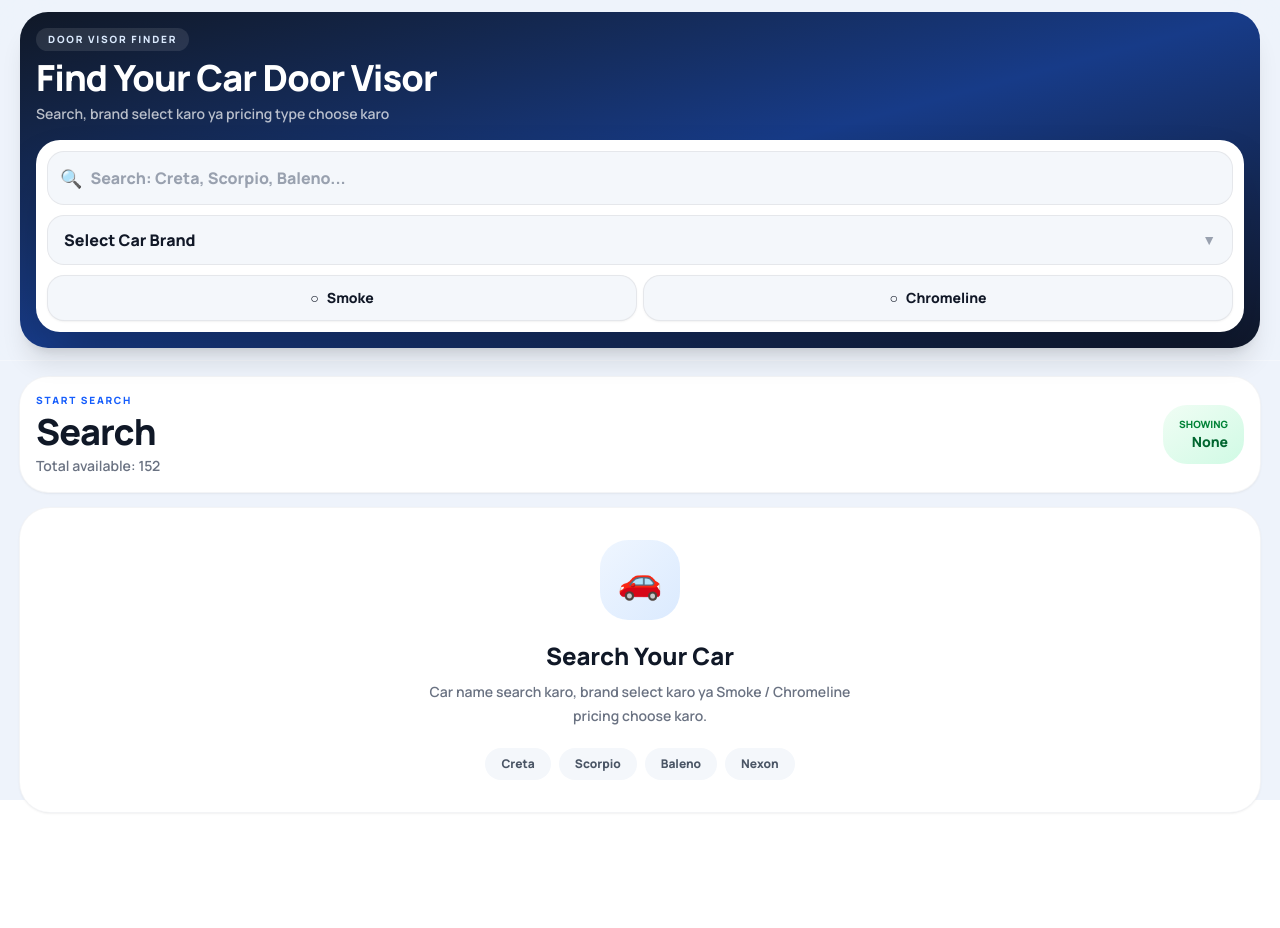
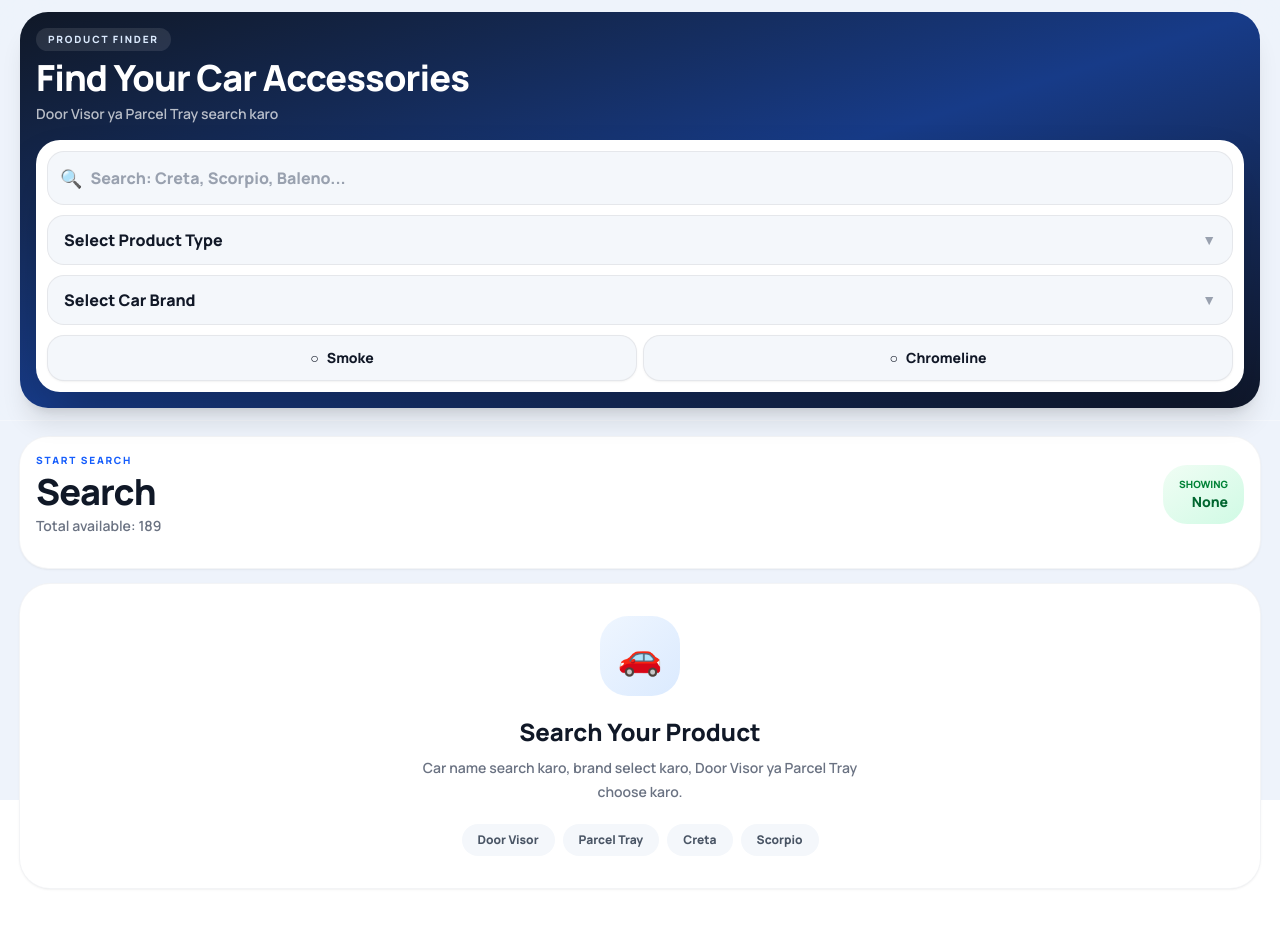
Before and after one commit to supportwinslow-cpu/door-visor, a Next.js app: page / in a window 1280 px wide. Before the commit the page ends 852 px from the top, so only its background shows below. Built offline with nearby package versions, Linux system fonts and the light colour scheme.

Commit message:
initial push

```diff
--- a/app/data/products.js
+++ b/app/data/products.js
@@ -1514,6 +1514,303 @@ const products = [
     "chromelinePrice": 1500,
     "set": 6,
   },
+  // ===== Parcel Tray Products =====
+  {
+    "id": "PT-001",
+    "productType": "Parcel Tray",
+    "carName": "Creta 2020",
+    "brandName": "Hyundai",
+    "year": "2020",
+    "price": 2500,
+  },
+  {
+    "id": "PT-002",
+    "productType": "Parcel Tray",
+    "carName": "Baleno 2022",
+    "brandName": "Maruti",
+    "year": "2022",
+    "price": 2500,
+  },
+  {
+    "id": "PT-003",
+    "productType": "Parcel Tray",
+    "carName": "Brezza 2022",
+    "brandName": "Maruti",
+    "year": "2022",
+    "price": 2500,
+  },
+  {
+    "id": "PT-004",
+    "productType": "Parcel Tray",
+    "carName": "Venue 2022",
+    "brandName": "Hyundai",
+    "year": "2022",
+    "price": 2500,
+  },
+  {
+    "id": "PT-005",
+    "productType": "Parcel Tray",
+    "carName": "XUV-300",
+    "brandName": "Mahindra",
+    "year": "All Years",
+    "price": 2500,
+  },
+  {
+    "id": "PT-006",
+    "productType": "Parcel Tray",
+    "carName": "Grand Vitara",
+    "brandName": "Maruti",
+    "year": "All Years",
+    "price": 2500,
+  },
+  {
+    "id": "PT-007",
+    "productType": "Parcel Tray",
+    "carName": "Nexon",
+    "brandName": "Tata",
+    "year": "All Years",
+    "price": 2500,
+  },
+  {
+    "id": "PT-008",
+    "productType": "Parcel Tray",
+    "carName": "Punch",
+    "brandName": "Tata",
+    "year": "All Years",
+    "price": 2500,
+  },
+  {
+    "id": "PT-009",
+    "productType": "Parcel Tray",
+    "carName": "Tiago",
+    "brandName": "Tata",
+    "year": "All Years",
+    "price": 2500,
+  },
+  {
+    "id": "PT-010",
+    "productType": "Parcel Tray",
+    "carName": "Fronx",
+    "brandName": "Maruti",
+    "year": "All Years",
+    "price": 2500,
+  },
+  {
+    "id": "PT-011",
+    "productType": "Parcel Tray",
+    "carName": "Sonet",
+    "brandName": "Kia",
+    "year": "All Years",
+    "price": 2500,
+  },
+  {
+    "id": "PT-012",
+    "productType": "Parcel Tray",
+    "carName": "Magnite",
+    "brandName": "Nissan",
+    "year": "All Years",
+    "price": 2500,
+  },
+  {
+    "id": "PT-013",
+    "productType": "Parcel Tray",
+    "carName": "Nexon 23",
+    "brandName": "Tata",
+    "year": "2023",
+    "price": 2500,
+  },
+  {
+    "id": "PT-014",
+    "productType": "Parcel Tray",
+    "carName": "Exter",
+    "brandName": "Hyundai",
+    "year": "All Years",
+    "price": 2500,
+  },
+  {
+    "id": "PT-015",
+    "productType": "Parcel Tray",
+    "carName": "Altroz",
+    "brandName": "Tata",
+    "year": "All Years",
+    "price": 2500,
+  },
+  {
+    "id": "PT-016",
+    "productType": "Parcel Tray",
+    "carName": "Wagon-R 2019",
+    "brandName": "Maruti",
+    "year": "2019",
+    "price": 2500,
+  },
+  {
+    "id": "PT-017",
+    "productType": "Parcel Tray",
+    "carName": "Swift 2018 Onwards",
+    "brandName": "Maruti",
+    "year": "2018 Onwards",
+    "price": 2500,
+  },
+  {
+    "id": "PT-018",
+    "productType": "Parcel Tray",
+    "carName": "Creta 2024",
+    "brandName": "Hyundai",
+    "year": "2024",
+    "price": 2500,
+  },
+  {
+    "id": "PT-019",
+    "productType": "Parcel Tray",
+    "carName": "Seltos 2023",
+    "brandName": "Kia",
+    "year": "2023",
+    "price": 2500,
+  },
+  {
+    "id": "PT-020",
+    "productType": "Parcel Tray",
+    "carName": "E-Vitara",
+    "brandName": "Maruti",
+    "year": "2026",
+    "price": 2500,
+  },
+  {
+    "id": "PT-021",
+    "productType": "Parcel Tray",
+    "carName": "Sierra",
+    "brandName": "Tata",
+    "year": "2026",
+    "price": 2500,
+  },
+    {
+    "id": "PT-022",
+    "productType": "Parcel Tray",
+    "carName": "Seltos 2019 to 2022",
+    "brandName": "Kia",
+    "year": "2019-2022",
+    "price": 2500,
+  },
+    {
+    "id": "PT-023",
+    "productType": "Parcel Tray",
+    "carName": "Alto k10 2022",
+    "brandName": "Maruti",
+    "year": "2022",
+    "price": 2500,
+  },
+    {
+    "id": "PT-024",
+    "productType": "Parcel Tray",
+    "carName": "Swift 2024",
+    "brandName": "Maruti",
+    "year": "2024",
+    "price": 2500,
+  },
+    {
+    "id": "PT-025",
+    "productType": "Parcel Tray",
+    "carName": "i20 2020 to 2024",
+    "brandName": "Hyundai",
+    "year": "2020-2024",
+    "price": 2500,
+  },
+    {
+    "id": "PT-026",
+    "productType": "Parcel Tray",
+    "carName": "Nios",
+    "brandName": "Hyundai",
+    "year": "2026",
+    "price": 2500,
+  },
+    {
+    "id": "PT-027",
+    "productType": "Parcel Tray",
+    "carName": "i20 elite 2015 to 2019",
+    "brandName": "Hyundai",
+    "year": "2015-2019",
+    "price": 2500,
+  },
+    {
+    "id": "PT-028",
+    "productType": "Parcel Tray",
+    "carName": "3xo",
+    "brandName": "Mahindra",
+    "year": "2026",
+    "price": 2500,
+  },
+    {
+    "id": "PT-029",
+    "productType": "Parcel Tray",
+    "carName": "Nios (with Bracket)",
+    "brandName": "Hyundai",
+    "year": "2026",
+    "price": 2500,
+  },
+    {
+    "id": "PT-030",
+    "productType": "Parcel Tray",
+    "carName": "Baleno 2015 to 2021",
+    "brandName": "Maruti",
+    "year": "2015-2021",
+    "price": 2500,
+  },
+    {
+    "id": "PT-030",
+    "productType": "Parcel Tray",
+    "carName": "Brezza 2015 to 2021",
+    "brandName": "Maruti",
+    "year": "2015-2021",
+    "price": 2500,
+  },
+    {
+    "id": "PT-030",
+    "productType": "Parcel Tray",
+    "carName": "Curvv",
+    "brandName": "Tata",
+    "year": "2026",
+    "price": 2500,
+  },
+    {
+    "id": "PT-031",
+    "productType": "Parcel Tray",
+    "carName": "Kylaq",
+    "brandName": "Skoda",
+    "year": "2026",
+    "price": 2500,
+  },
+    {
+    "id": "PT-032",
+    "productType": "Parcel Tray",
+    "carName": "Windsor (with Bracket)",
+    "brandName": "MG",
+    "year": "2026",
+    "price": 2500,
+  },
+    {
+    "id": "PT-033",
+    "productType": "Parcel Tray",
+    "carName": " Creta 2015 to 2019 with Bracket",
+    "brandName": "Hyundai",
+    "year": "2015-2019",
+    "price": 2500,
+  },
+    {
+    "id": "PT-034",
+    "productType": "Parcel Tray",
+    "carName": "Venue 2025",
+    "brandName": "Hyundai",
+    "year": "2025",
+    "price": 2500,
+  },
+    {
+    "id": "PT-035",
+    "productType": "Parcel Tray",
+    "carName": "Victoris",
+    "brandName": "Maruti",
+    "year": "2026",
+    "price": 2500,
+  },
 
 ];
 
--- a/app/page.jsx
+++ b/app/page.jsx
@@ -7,6 +7,7 @@ import products from "@/app/data/products";
 
 export default function LandingPage() {
   const [search, setSearch] = useState("");
+  const [selectedProductType, setSelectedProductType] = useState("");
   const [selectedBrand, setSelectedBrand] = useState("all");
   const [showSmoke, setShowSmoke] = useState(false);
   const [showChromeline, setShowChromeline] = useState(false);
@@ -48,6 +49,30 @@ export default function LandingPage() {
     return splitBrands(getBrandName(product));
   };
 
+  const getProductType = (product) => {
+    const text = [
+      product.productType,
+      product.productCategory,
+      product.category,
+      product.type,
+      product.name,
+      product.title,
+    ]
+      .join(" ")
+      .toLowerCase();
+
+    if (text.includes("parcel")) return "parcel-tray";
+    if (text.includes("tray")) return "parcel-tray";
+
+    return "door-visor";
+  };
+
+  const getProductTypeLabel = (type) => {
+    if (type === "parcel-tray") return "Parcel Tray";
+    if (type === "door-visor") return "Door Visor";
+    return "Product";
+  };
+
   const getYear = (product) => {
     if (product.year) return product.year;
 
@@ -72,7 +97,9 @@ export default function LandingPage() {
   const getSetCount = (product) => {
     if (product.set) return `Set of ${product.set}`;
     if (product.specifications?.pieces) return product.specifications.pieces;
-    return "Set details";
+    if (product.variant) return product.variant;
+    if (product.bracket) return product.bracket;
+    return "Standard";
   };
 
   const getSmokePrice = (product) => {
@@ -90,6 +117,12 @@ export default function LandingPage() {
   };
 
   const getDisplayPrice = (product) => {
+    const type = getProductType(product);
+
+    if (type === "parcel-tray") {
+      return `₹${product.price}`;
+    }
+
     const smokePrice = getSmokePrice(product);
     const chromelinePrice = getChromelinePrice(product);
 
@@ -104,10 +137,15 @@ export default function LandingPage() {
     return `₹${smokePrice}`;
   };
 
-  const getDisplayType = () => {
+  const getDisplayType = (product) => {
+    const type = getProductType(product);
+
+    if (type === "parcel-tray") return "Parcel Tray";
+
     if (showSmoke && showChromeline) return "Smoke / Chromeline";
     if (showChromeline) return "Chromeline";
     if (showSmoke) return "Smoke";
+
     return "Smoke";
   };
 
@@ -132,9 +170,15 @@ export default function LandingPage() {
       product.smokePrice,
       product.chromelinePrice,
       product.name,
+      product.title,
       product.brand,
       product.series,
       product.category,
+      product.productType,
+      product.productCategory,
+      product.type,
+      product.variant,
+      product.bracket,
       ...(product.carBrand || []),
       ...(product.carModel || []),
       ...(product.tags || []),
@@ -146,8 +190,11 @@ export default function LandingPage() {
       getSetCount(product),
       getSmokePrice(product),
       getChromelinePrice(product),
+      getProductTypeLabel(getProductType(product)),
       `smoke ${getSmokePrice(product)}`,
       `chromeline ${getChromelinePrice(product)}`,
+      `parcel tray`,
+      `door visor`,
       `set ${product.set}`,
       `set of ${product.set}`,
       `price ${product.price}`,
@@ -156,16 +203,32 @@ export default function LandingPage() {
   };
 
   const hasActiveSelection =
-    normalize(search) || selectedBrand !== "all" || showSmoke || showChromeline;
+    normalize(search) ||
+    selectedProductType !== "" ||
+    selectedBrand !== "all" ||
+    showSmoke ||
+    showChromeline;
 
   const displayProducts = useMemo(() => {
     const query = normalize(search);
 
-    if (!query && selectedBrand === "all" && !showSmoke && !showChromeline) {
+    if (
+      !query &&
+      selectedProductType === "" &&
+      selectedBrand === "all" &&
+      !showSmoke &&
+      !showChromeline
+    ) {
       return [];
     }
 
     let filteredProducts = products;
+
+    if (selectedProductType) {
+      filteredProducts = filteredProducts.filter(
+        (product) => getProductType(product) === selectedProductType
+      );
+    }
 
     if (selectedBrand !== "all") {
       filteredProducts = filteredProducts.filter((product) =>
@@ -184,41 +247,53 @@ export default function LandingPage() {
         const compactText = compact(text);
 
         return queryWords.every((word) => {
-          return normalText.includes(word) || compactText.includes(compact(word));
+          return (
+            normalText.includes(word) || compactText.includes(compact(word))
+          );
         });
       });
     }
 
     return filteredProducts;
-  }, [search, selectedBrand, showSmoke, showChromeline]);
+  }, [
+    search,
+    selectedProductType,
+    selectedBrand,
+    showSmoke,
+    showChromeline,
+  ]);
 
   const totalProducts = products.length;
 
   const clearAllFilters = () => {
     setSearch("");
+    setSelectedProductType("");
     setSelectedBrand("all");
     setShowSmoke(false);
     setShowChromeline(false);
   };
+
+  const shouldShowDoorVisorPricing =
+    selectedProductType === "door-visor" || selectedProductType === "";
 
   return (
     <main className="min-h-screen bg-[#eef3fb] text-[#101827]">
       {/* TOP AREA */}
       <section className="sticky top-0 z-50 border-b border-white/40 bg-[#eef3fb]/95 px-3 pb-3 pt-3 backdrop-blur-xl md:px-5">
         <div className="mx-auto max-w-7xl">
-          <div className="overflow-hidden rounded-[28px] bg-gradient-to-br from-[#101827] via-[#173b88] to-[#0f172a] p-4 shadow-xl">
+          <div className="overflow-hidden rounded-[28px] bg-linear-to-br from-[#101827] via-[#173b88] to-[#0f172a] p-4 shadow-xl">
             <div className="mb-4 flex items-start justify-between gap-3 text-white">
               <div>
                 <p className="mb-1 w-fit rounded-full bg-white/10 px-3 py-1 text-[10px] font-black uppercase tracking-[0.18em] text-blue-100">
-                  Door Visor Finder
+                  Product Finder
                 </p>
 
                 <h1 className="text-2xl font-black leading-tight tracking-tight md:text-4xl">
-                  Find Your Car Door Visor
+                  Find Your Car Accessories
                 </h1>
 
                 <p className="mt-1 text-xs font-semibold text-white/70 md:text-sm">
-                  Search, brand select karo ya pricing type choose karo
+                  Door Visor ya Parcel Tray search karo
                 </p>
               </div>
 
@@ -232,7 +307,7 @@ export default function LandingPage() {
               )}
             </div>
 
-            <div className="rounded-[24px] bg-white p-3 shadow-2xl">
+            <div className="rounded-3xl bg-white p-3 shadow-2xl">
               <div className="space-y-3">
                 {/* Search */}
                 <div className="flex items-center gap-2 rounded-2xl bg-[#f4f7fb] px-3 py-3 ring-1 ring-gray-200 focus-within:ring-2 focus-within:ring-blue-600">
@@ -256,6 +331,29 @@ export default function LandingPage() {
                   )}
                 </div>
 
+                {/* Product Type */}
+                <div className="relative">
+                  <select
+                    value={selectedProductType}
+                    onChange={(e) => {
+                      setSelectedProductType(e.target.value);
+                      if (e.target.value === "parcel-tray") {
+                        setShowSmoke(false);
+                        setShowChromeline(false);
+                      }
+                    }}
+                    className="w-full appearance-none rounded-2xl bg-[#f4f7fb] px-4 py-3 text-sm font-black text-[#111827] outline-none ring-1 ring-gray-200 focus:ring-2 focus:ring-blue-600 md:text-base"
+                  >
+                    <option value="">Select Product Type</option>
+                    <option value="door-visor">Door Visor</option>
+                    <option value="parcel-tray">Parcel Tray</option>
+                  </select>
+
+                  <span className="pointer-events-none absolute right-4 top-1/2 -translate-y-1/2 text-sm font-black text-gray-400">
+                    ▼
+                  </span>
+                </div>
+
                 {/* Brand Select */}
                 <div className="relative">
                   <select
@@ -276,7 +374,8 @@ export default function LandingPage() {
                   </span>
                 </div>
 
-                {/* Type Buttons */}
+                {/* Door Visor Type Buttons */}
+                {shouldShowDoorVisorPricing && (
                   <div className="grid grid-cols-2 gap-2">
                     <label
                       className={`flex cursor-pointer items-center justify-center gap-2 rounded-2xl px-3 py-3 text-center text-xs font-black shadow-sm ring-1 transition md:text-sm ${showSmoke
@@ -310,6 +409,7 @@ export default function LandingPage() {
                       Chromeline
                     </label>
                   </div>
+                )}
               </div>
             </div>
           </div>
@@ -334,22 +434,34 @@ export default function LandingPage() {
               </p>
             </div>
 
-            <div className="rounded-3xl bg-gradient-to-br from-green-50 to-emerald-100 px-4 py-3 text-right">
+            <div className="rounded-3xl bg-linear-to-br from-green-50 to-emerald-100 px-4 py-3 text-right">
               <p className="text-[10px] font-black uppercase text-green-700">
                 Showing
               </p>
 
               <p className="text-sm font-black text-green-800">
-                {hasActiveSelection ? getDisplayType() : "None"}
+                {selectedProductType
+                  ? getProductTypeLabel(selectedProductType)
+                  : hasActiveSelection
+                    ? "Selected"
+                    : "None"}
               </p>
             </div>
           </div>
 
+          <div className="mt-4 flex flex-wrap gap-2">
+            {selectedProductType && (
+              <div className="w-fit rounded-full bg-green-50 px-4 py-2 text-xs font-black text-green-700">
+                Product: {getProductTypeLabel(selectedProductType)}
+              </div>
+            )}
+
             {selectedBrand !== "all" && (
-            <div className="mt-4 w-fit rounded-full bg-blue-50 px-4 py-2 text-xs font-black text-blue-700">
+              <div className="w-fit rounded-full bg-blue-50 px-4 py-2 text-xs font-black text-blue-700">
                 Brand: {selectedBrand}
               </div>
             )}
+          </div>
         </div>
       </section>
 
@@ -368,19 +480,20 @@ export default function LandingPage() {
                   setCount={getSetCount(product)}
                   price={getDisplayPrice(product)}
                   year={getYear(product)}
-                  visorType={getDisplayType()}
+                  productType={getProductTypeLabel(getProductType(product))}
+                  visorType={getDisplayType(product)}
                 />
               ))}
             </div>
 
             <div className="hidden overflow-hidden rounded-3xl border border-gray-100 bg-white shadow-sm md:block">
-              <div className="grid grid-cols-[1.1fr_2fr_0.8fr_1fr_1fr_1fr] gap-4 bg-[#111827] px-5 py-4 text-xs font-black uppercase tracking-[0.16em] text-white">
-                <p>Car Company</p>
+              <div className="grid grid-cols-[1fr_1.8fr_0.8fr_1fr_1fr_1fr] gap-4 bg-[#111827] px-5 py-4 text-xs font-black uppercase tracking-[0.16em] text-white">
+                <p>Company</p>
                 <p>Car Name</p>
-                <p>Set</p>
+                <p>Set/Type</p>
                 <p>Price</p>
                 <p>Year</p>
-                <p>Type</p>
+                <p>Product</p>
               </div>
 
               <div className="divide-y divide-gray-100">
@@ -392,7 +505,7 @@ export default function LandingPage() {
                     setCount={getSetCount(product)}
                     price={getDisplayPrice(product)}
                     year={getYear(product)}
-                    visorType={getDisplayType()}
+                    productType={getProductTypeLabel(getProductType(product))}
                   />
                 ))}
               </div>
@@ -409,19 +522,19 @@ export default function LandingPage() {
 function StartSearchBox() {
   return (
     <div className="rounded-[30px] bg-white p-8 text-center shadow-sm ring-1 ring-gray-100">
-      <div className="mx-auto flex h-20 w-20 items-center justify-center rounded-[28px] bg-gradient-to-br from-blue-50 to-blue-100 text-4xl">
+      <div className="mx-auto flex h-20 w-20 items-center justify-center rounded-[28px] bg-linear-to-br from-blue-50 to-blue-100 text-4xl">
         🚗
       </div>
 
-      <h3 className="mt-5 text-2xl font-black">Search Your Car</h3>
+      <h3 className="mt-5 text-2xl font-black">Search Your Product</h3>
 
       <p className="mx-auto mt-2 max-w-md text-sm font-semibold leading-6 text-gray-500">
-        Car name search karo, brand select karo ya Smoke / Chromeline pricing
+        Car name search karo, brand select karo, Door Visor ya Parcel Tray
         choose karo.
       </p>
 
       <div className="mt-5 flex flex-wrap justify-center gap-2">
-        {["Creta", "Scorpio", "Baleno", "Nexon"].map((item) => (
+        {["Door Visor", "Parcel Tray", "Creta", "Scorpio"].map((item) => (
           <span
             key={item}
             className="rounded-full bg-[#f4f7fb] px-4 py-2 text-xs font-black text-gray-600"
@@ -440,16 +553,23 @@ function MobileProductCard({
   setCount,
   price,
   year,
+  productType,
   visorType,
 }) {
   return (
     <div className="overflow-hidden rounded-[28px] bg-white shadow-sm ring-1 ring-gray-100">
-      <div className="bg-gradient-to-r from-[#111827] to-[#1e3a8a] p-4 text-white">
+      <div className="bg-linear-to-r from-[#111827] to-[#1e3a8a] p-4 text-white">
         <div className="flex items-start justify-between gap-3">
           <div>
+            <div className="flex flex-wrap gap-2">
               <p className="w-fit rounded-full bg-white/15 px-3 py-1.5 text-xs font-black">
                 {carCompany}
               </p>
+
+              <p className="w-fit rounded-full bg-white/15 px-3 py-1.5 text-xs font-black">
+                {productType}
+              </p>
+            </div>
 
             <h3 className="mt-3 text-lg font-black leading-snug">
               {carName}
@@ -468,9 +588,9 @@ function MobileProductCard({
       </div>
 
       <div className="grid grid-cols-3 gap-2 p-3">
-        <MiniInfo label="Set" value={setCount} />
+        <MiniInfo label="Set/Type" value={setCount} />
         <MiniInfo label="Year" value={year} />
-        <MiniInfo label="Type" value={visorType} />
+        <MiniInfo label="Option" value={visorType} />
       </div>
     </div>
   );
@@ -495,10 +615,10 @@ function DesktopProductRow({
   setCount,
   price,
   year,
-  visorType,
+  productType,
 }) {
   return (
-    <div className="grid grid-cols-[1.1fr_2fr_0.8fr_1fr_1fr_1fr] items-center gap-4 px-5 py-5 transition hover:bg-blue-50/50">
+    <div className="grid grid-cols-[1fr_1.8fr_0.8fr_1fr_1fr_1fr] items-center gap-4 px-5 py-5 transition hover:bg-blue-50/50">
       <p className="w-fit rounded-full bg-blue-50 px-3 py-1.5 text-sm font-black text-blue-700">
         {carCompany}
       </p>
@@ -514,7 +634,7 @@ function DesktopProductRow({
       <p className="text-sm font-bold text-gray-600">{year}</p>
 
       <p className="w-fit rounded-full bg-gray-100 px-3 py-1.5 text-sm font-black text-gray-700">
-        {visorType}
+        {productType}
       </p>
     </div>
   );
@@ -530,8 +650,8 @@ function NoProducts() {
       <h3 className="mt-5 text-2xl font-black">No product found</h3>
 
       <p className="mx-auto mt-2 max-w-md text-sm font-medium text-gray-500">
-        Try searching Creta, Scorpio, Swift, Baleno, Nexon, Venue, Set 4 or Set
-        6.
+        Try searching Creta, Scorpio, Swift, Baleno, Nexon, Door Visor or Parcel
+        Tray.
       </p>
     </div>
   );
```
Lines whose indentation alone changed are shown as unchanged.
